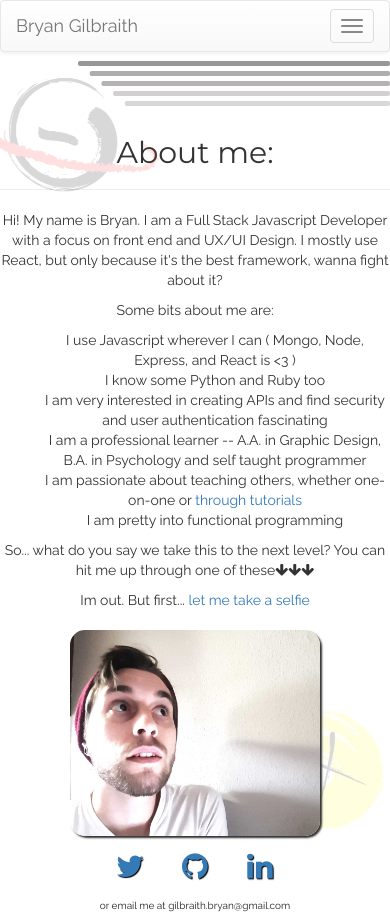
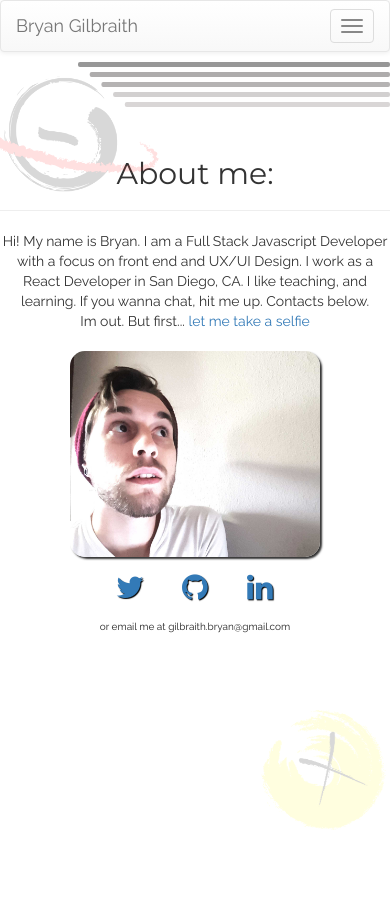
Before and after one commit to bryantheastronaut/myportfolio, a React (Create React App) app: page / in a window 390 px wide. After the commit the page ends 844 px from the top, so only its background shows below. Built offline with nearby package versions, Linux system fonts and the light colour scheme; some icons are missing.

Commit message:
updating portfolio with new design page and fixing mobile layout

```diff
--- a/package.json
+++ b/package.json
@@ -14,6 +14,7 @@
     "react": "^15.4.1",
     "react-bootstrap": "^0.30.7",
     "react-dom": "^15.4.1",
+    "react-modal": "^3.0.4",
     "react-router": "^3.0.0",
     "rss-to-json": "^1.0.2"
   },
--- a/src/components/About.js
+++ b/src/components/About.js
@@ -13,35 +13,18 @@ export const About = () => {
     boxShadow: '2px 2px 2px #333',
     margin: '10px',
     zIndex: '999'
-  }
+  };
   return (
     <div style={style}>
       <h2>About me:</h2><hr />
-        <p>
-          Hi! My name is Bryan. I am a Full Stack Javascript Developer with a focus on front end and UX/UI Design.
-          I mostly use React, but only because it's the best framework, wanna fight about it?
-        </p>
-        <p>Some bits about me are:</p>
-        <ul style={{listStyle: 'none'}}>
-          <li>I use Javascript wherever I can ( Mongo, Node, Express, and React is &lt;3 )</li>
-          <li>I know some Python and Ruby too</li>
-          <li>I am very interested in creating APIs and find security and user authentication fascinating</li>
-          <li>I am a professional learner -- A.A. in Graphic Design, B.A. in Psychology and self taught programmer</li>
-          <li>I am passionate about teaching others, whether one-on-one or <a href='https://medium.com/@bryantheastronaut'>through tutorials</a></li>
-          <li>I am pretty into functional programming</li>
-        </ul>
-        <p>
-          So... what do you say we take this to the next level? You can hit me up through one of these
-          <i className='fa fa-arrow-down'></i>
-          <i className='fa fa-arrow-down'></i>
-          <i className='fa fa-arrow-down'></i>
+        <p style={{maxWidth: 700, margin: '0 auto'}}>
+          Hi! My name is Bryan. I am a Full Stack Javascript
+          Developer with a focus on front end and UX/UI Design. I work
+          as a React Developer in San Diego, CA. I like teaching, and learning.
+          If you wanna chat, hit me up. Contacts below.
         </p>
         <p>Im out. But first... <a href='https://www.youtube.com/watch?v=kdemFfbS5H0'>let me take a selfie</a></p>
         <img style={imageStyle} src='/assets/selfie.jpg' />
     </div>
-  )
-}
-
-// I am a full stack web developer with a focus on front end development and UI design.
-// My focus is Javascript with some experience using Ruby. I am an advocate for React - the component system makes separating your logic and presentational layers easy and intuitive, leading to cleaner, easier to reason about code. I have also been spending time working with authentication and securing API endpoints with OAuth and JSON Web Tokens.
-// I am passionate about learning and helping others. I am often in the Free Code Camp Slack channel for the San Diego branch which I helped start and foster to answer newcomers questions — or you can find me writing tutorials on Medium.
+  );
+};
--- a/src/components/Design.js
+++ b/src/components/Design.js
@@ -1,24 +1,57 @@
-import React from 'react';
-import {Grid, Row, Col, Clearfix} from 'react-bootstrap';
+import React, { Component } from 'react';
+import Modal from 'react-modal';
+import { Grid, Row, Col, Clearfix, Button } from 'react-bootstrap';
 
-export const Design = () => {
-  let style = {
+export class Design extends Component {
+  constructor() {
+    super();
+    this.state = {
+      modalOpen: false
+    };
+  }
+  render() {
+    const style = {
+      textAlign: 'center'
+    };
+    const imgStyle = {
+      textAlign: 'center',
+      width: '90%'
+    };
+    const modalStyle = {
+      content: {
+        margin: 0,
+        padding: 0,
         textAlign: 'center'
       }
+    };
     let imageStyle = {
       width: '40vw',
       margin: '0 auto',
       boxShadow: '2px 2px 2px #999',
       marginBottom: '10px'
-  }
+    };
     return (
       <div style={style}>
         <h2>DESIGN STUFF</h2><hr />
         <Grid>
           <Row>
+            <Col md={12}>
+              <h3>Approved</h3>
+              <img className='thumbnail' src='/assets/approved.png' style={imageStyle} />
+              <p>
+                Check out the <a className='link' href='https://www.getapproved.io'>live site here.</a>
+              </p>
+            </Col>
+          </Row>
+          <Row>
             <Col md={6}>
                 <h3>Houston</h3>
-            <img className='thumbnail' src='/assets/Houston-optimized.jpg' style={imageStyle}/>
+                <img
+                  className='thumbnail'
+                  src='/assets/Houston-optimized.jpg'
+                  style={imageStyle}
+                  onClick={() => this.setState({modalOpen: true})}
+                />
                 <p>
                   Original concept design for a SaaS. Created in Sketch (with a little help from photoshop).
                 </p>
@@ -35,6 +68,17 @@ export const Design = () => {
             </Col>
           </Row>
         </Grid>
+        <Modal
+          isOpen={this.state.modalOpen}
+          style={modalStyle}
+          onRequestClose={() => this.setState({modalOpen: false})}
+        >
+          <img style={imgStyle} src='/assets/Houston-optimized.jpg' />
+          <div>
+            <Button bsStyle="warning" onClick={() => this.setState({modalOpen: false})}>Close</Button>
+          </div>
+        </Modal>
       </div>
     );
+  }
 };
--- a/src/components/Development.js
+++ b/src/components/Development.js
@@ -4,7 +4,7 @@ import {Grid, Row, Col} from 'react-bootstrap';
 export const Development = () => {
   let style = {
     textAlign: 'center'
-  }
+  };
   let imageStyle = {
     width: '40vw',
     margin: '0 auto',
@@ -12,7 +12,7 @@ export const Development = () => {
     borderRadius: '5px',
     boxShadow: '2px 2px 2px #999',
     marginBottom: '10px'
-  }
+  };
   return (
     <div style={style}>
       <h2>DEVELOPMENT</h2><hr />
--- a/src/components/Header.js
+++ b/src/components/Header.js
@@ -8,7 +8,7 @@ let linkStyle = {
   position: 'relative',
   zIndex: '8888',
   textDecoration: 'none'
-}
+};
 
 let navbar = (
   <Navbar collapseOnSelect>
--- a/src/components/HorizontalLines.js
+++ b/src/components/HorizontalLines.js
@@ -1,7 +1,8 @@
 import React from 'react';
 
 let style = {
-  marginTop: '-65px'
+  position: 'relative',
+  top: -20
 };
 
 export const HorizontalLines = () => {
```
Also changed, not shown: src/components/Footer.js (+2 -7 lines), 1 other file (tests, documents, lock files or other folders). Lines whose indentation alone changed are shown as unchanged.
